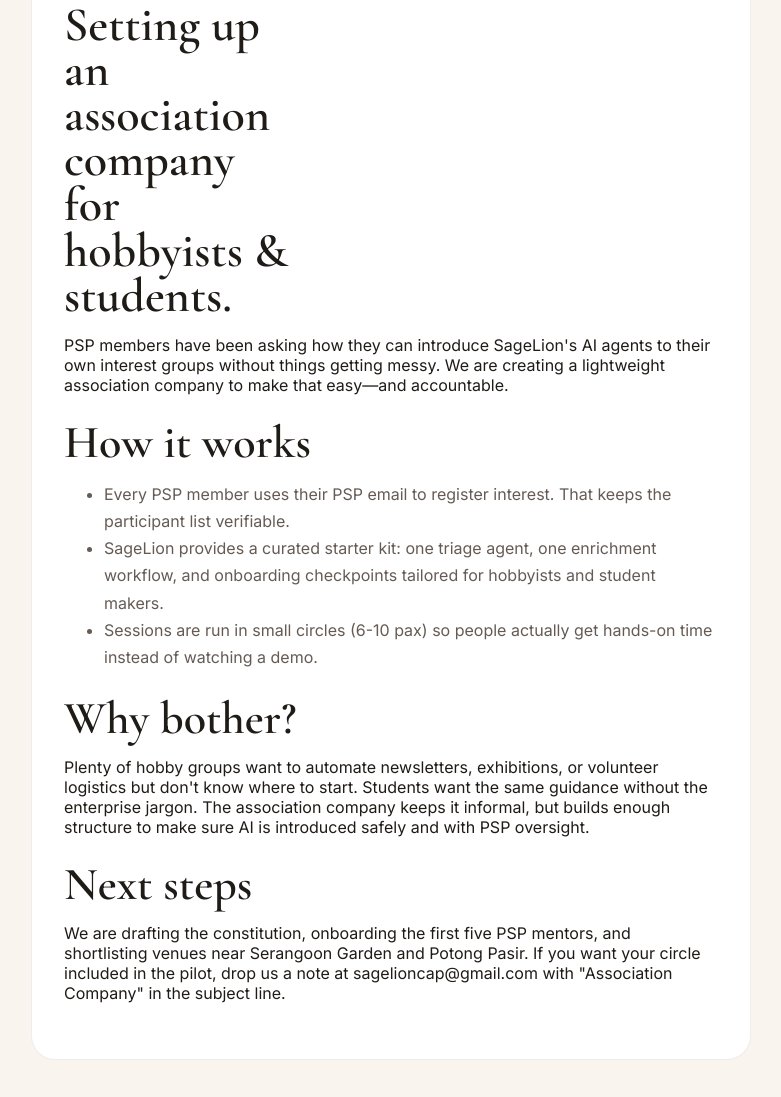
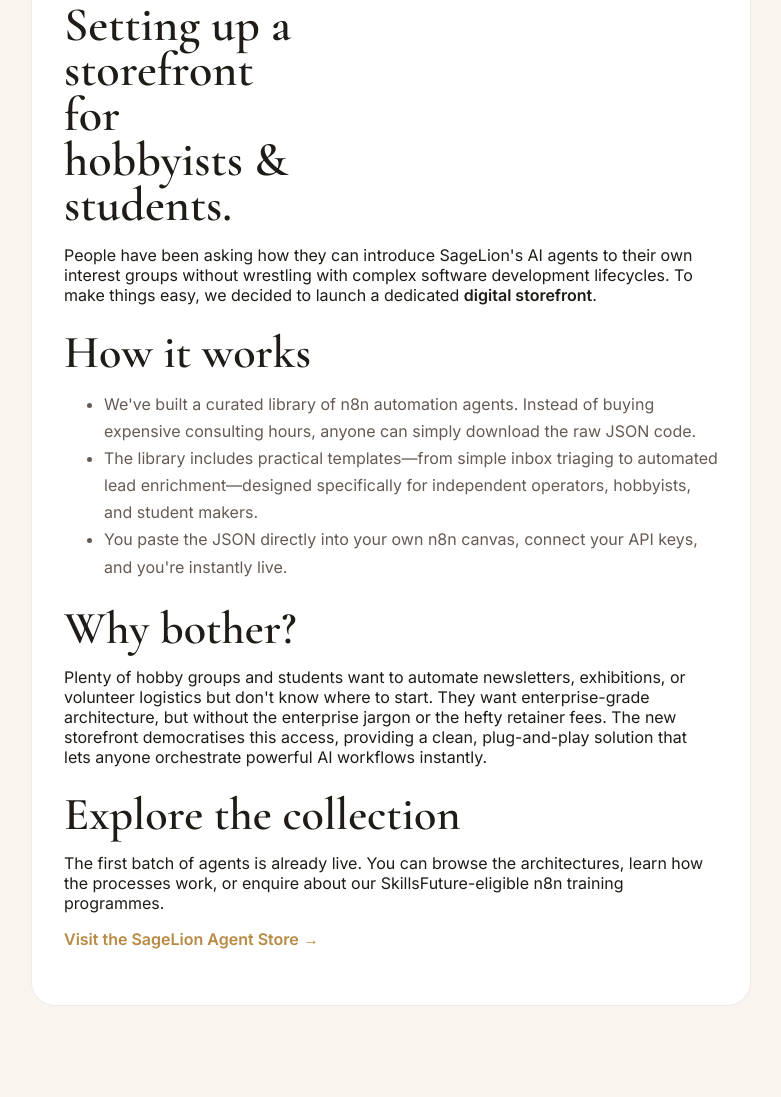
Before and after one commit to mengweetan/sagelion, a website: page blog-association.html in a window 1280 px wide. Shown: the part 161-1258 px from the top of the page, without its empty margins (249-1030 px from the left). Drawn offline with nearby package versions, Linux system fonts and the light colour scheme.

Commit message:
Rewrite blog post to focus on the new Agent Storefront instead of the PSP association company

```diff
--- a/blog-association.html
+++ b/blog-association.html
@@ -3,7 +3,7 @@
 <head>
   <meta charset="UTF-8" />
   <meta name="viewport" content="width=device-width, initial-scale=1.0" />
-  <title>Sagelion Journal — Association Company for Hobbyists</title>
+  <title>Sagelion Journal — The Agent Storefront</title>
   <link rel="preconnect" href="https://fonts.googleapis.com">
   <link rel="preconnect" href="https://fonts.gstatic.com" crossorigin>
   <link href="https://fonts.googleapis.com/css2?family=Inter:wght@400;500;600&family=Cormorant+Garamond:wght@500;600&display=swap" rel="stylesheet">
@@ -36,30 +36,33 @@
 <body>
   <div class="article-wrapper">
     <p class="meta">March 2026 &mdash; Community Initiative</p>
-    <h1>Setting up an association company for hobbyists & students.</h1>
+    <h1>Setting up a storefront for hobbyists & students.</h1>
     <section>
       <p>
-        PSP members have been asking how they can introduce SageLion's AI agents to their own interest groups without things getting messy. We are creating a lightweight association company to make that easy&mdash;and accountable.
+        People have been asking how they can introduce SageLion's AI agents to their own interest groups without wrestling with complex software development lifecycles. To make things easy, we decided to launch a dedicated <strong>digital storefront</strong>.
       </p>
     </section>
     <section>
       <h2>How it works</h2>
       <ul>
-        <li>Every PSP member uses their PSP email to register interest. That keeps the participant list verifiable.</li>
-        <li>SageLion provides a curated starter kit: one triage agent, one enrichment workflow, and onboarding checkpoints tailored for hobbyists and student makers.</li>
-        <li>Sessions are run in small circles (6-10 pax) so people actually get hands-on time instead of watching a demo.</li>
+        <li>We've built a curated library of n8n automation agents. Instead of buying expensive consulting hours, anyone can simply download the raw JSON code.</li>
+        <li>The library includes practical templates—from simple inbox triaging to automated lead enrichment—designed specifically for independent operators, hobbyists, and student makers.</li>
+        <li>You paste the JSON directly into your own n8n canvas, connect your API keys, and you're instantly live.</li>
       </ul>
     </section>
     <section>
       <h2>Why bother?</h2>
       <p>
-        Plenty of hobby groups want to automate newsletters, exhibitions, or volunteer logistics but don't know where to start. Students want the same guidance without the enterprise jargon. The association company keeps it informal, but builds enough structure to make sure AI is introduced safely and with PSP oversight.
+        Plenty of hobby groups and students want to automate newsletters, exhibitions, or volunteer logistics but don't know where to start. They want enterprise-grade architecture, but without the enterprise jargon or the hefty retainer fees. The new storefront democratises this access, providing a clean, plug-and-play solution that lets anyone orchestrate powerful AI workflows instantly.
       </p>
     </section>
     <section>
-      <h2>Next steps</h2>
+      <h2>Explore the collection</h2>
       <p>
-        We are drafting the constitution, onboarding the first five PSP mentors, and shortlisting venues near Serangoon Garden and Potong Pasir. If you want your circle included in the pilot, drop us a note at <a href="mailto:sagelioncap@gmail.com">sagelioncap@gmail.com</a> with "Association Company" in the subject line.
+        The first batch of agents is already live. You can browse the architectures, learn how the processes work, or enquire about our SkillsFuture-eligible n8n training programmes.
+      </p>
+      <p>
+        <strong><a href="https://sagelion-store.vercel.app" target="_blank" style="font-weight: 600; color: #b88a44;">Visit the SageLion Agent Store →</a></strong>
       </p>
     </section>
   </div>
```
